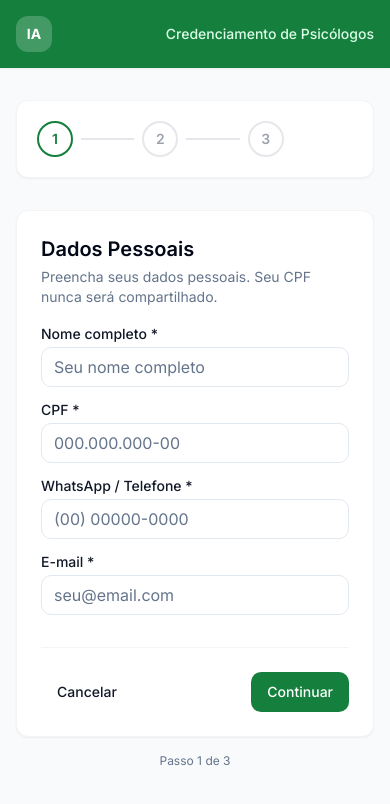
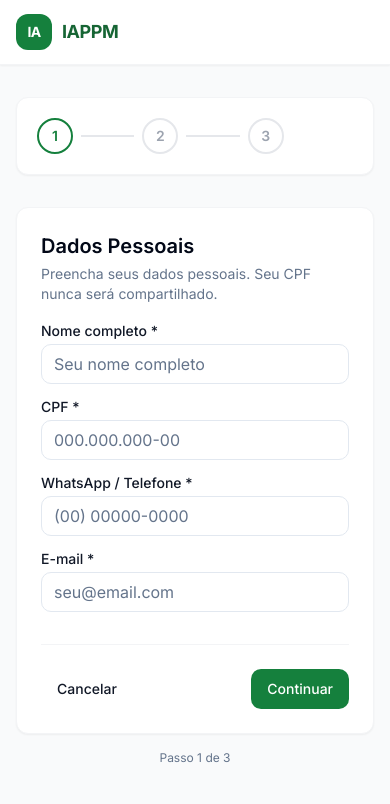
Before and after one commit to MXLI33/iappm-credenciamento, a React (Vite) app in the folder web/: page /credenciar in a window 390 px wide. Shown: the top 804 px of the page. Built offline with nearby package versions, Linux system fonts and the light colour scheme; no server answers.

Commit message:
feat: full UI/UX redesign — modern, responsive, consistent

```diff
--- a/web/src/pages/admin/ApplicationDetailPage.tsx
+++ b/web/src/pages/admin/ApplicationDetailPage.tsx
@@ -4,6 +4,7 @@ import { useQuery, useMutation, useQueryClient } from '@tanstack/react-query'
 import { format } from 'date-fns'
 import { ptBR } from 'date-fns/locale'
 import { ArrowLeft, CheckCircle2, XCircle, Eye, Loader2, FileText, Image } from 'lucide-react'
+import { Logo } from '@/components/common/Logo'
 import { Button } from '@/components/ui/button'
 import { Separator } from '@/components/ui/separator'
 import { Skeleton } from '@/components/ui/skeleton'
@@ -108,14 +109,16 @@ export function ApplicationDetailPage() {
 
   return (
     <div className="flex min-h-screen flex-col bg-gray-50">
-      <header className="border-b border-gray-200 bg-white px-6 py-4">
-        <div className="flex items-center gap-3">
-          <Button variant="ghost" size="sm" asChild>
+      <header className="border-b border-gray-100 bg-white px-6 h-16 flex items-center">
+        <div className="flex items-center gap-3 w-full">
+          <Button variant="ghost" size="icon" className="h-8 w-8 shrink-0" asChild>
             <Link to="/admin/credenciamento"><ArrowLeft className="h-4 w-4" /></Link>
           </Button>
-          <div>
-            <p className="text-sm font-semibold text-foreground">Detalhe da Solicitação</p>
-            <p className="text-xs text-muted-foreground font-mono">{app.protocol}</p>
+          <Logo size="sm" asLink={false} />
+          <div className="hidden sm:block h-4 w-px bg-gray-200" />
+          <div className="hidden sm:block">
+            <p className="text-sm font-semibold text-foreground leading-none">Detalhe da Solicitação</p>
+            <p className="text-xs text-muted-foreground font-mono mt-0.5">{app.protocol}</p>
           </div>
           <div className="ml-auto flex items-center gap-2">
             <StatusBadge status={app.status} />
--- a/web/src/pages/admin/ApplicationsPage.tsx
+++ b/web/src/pages/admin/ApplicationsPage.tsx
@@ -4,6 +4,7 @@ import { useQuery } from '@tanstack/react-query'
 import { format } from 'date-fns'
 import { ptBR } from 'date-fns/locale'
 import { Eye, Search } from 'lucide-react'
+import { Logo } from '@/components/common/Logo'
 import { Tabs, TabsList, TabsTrigger } from '@/components/ui/tabs'
 import { Button } from '@/components/ui/button'
 import { Input } from '@/components/ui/input'
@@ -42,16 +43,12 @@ export function ApplicationsPage() {
   return (
     <div className="flex min-h-screen flex-col bg-gray-50">
       {/* Admin header */}
-      <header className="border-b border-gray-200 bg-white px-6 py-4">
-        <div className="flex items-center justify-between">
-          <div className="flex items-center gap-3">
-            <div className="flex h-9 w-9 items-center justify-center rounded-lg bg-primary">
-              <span className="text-sm font-bold text-white">IA</span>
-            </div>
-            <div>
-              <p className="text-sm font-semibold text-foreground">IAPPM Admin</p>
-              <p className="text-xs text-muted-foreground">Credenciamento</p>
-            </div>
+      <header className="border-b border-gray-100 bg-white px-6 h-16 flex items-center">
+        <div className="flex items-center justify-between w-full">
+          <div className="flex items-center gap-4">
+            <Logo size="md" asLink={false} />
+            <div className="hidden sm:block h-5 w-px bg-gray-200" />
+            <p className="hidden sm:block text-sm text-muted-foreground">Painel Administrativo</p>
           </div>
           <Button variant="outline" size="sm" asChild>
             <Link to="/psicologos">Ver plataforma</Link>
--- a/web/src/pages/public/ApplyPage.tsx
+++ b/web/src/pages/public/ApplyPage.tsx
@@ -4,6 +4,7 @@ import { zodResolver } from '@hookform/resolvers/zod'
 import { Link } from 'react-router-dom'
 import { Loader2 } from 'lucide-react'
 import { Button } from '@/components/ui/button'
+import { Logo } from '@/components/common/Logo'
 import { StepIndicator } from '@/components/apply/StepIndicator'
 import { Step1Personal } from '@/components/apply/Step1Personal'
 import { Step2Professional } from '@/components/apply/Step2Professional'
@@ -124,15 +125,10 @@ export function ApplyPage() {
   return (
     <div className="flex min-h-screen flex-col bg-gray-50">
       {/* Header */}
-      <header className="bg-primary py-4 shadow-sm">
-        <div className="page-container flex items-center justify-between">
-          <Link to="/" className="flex items-center gap-2">
-            <div className="flex h-9 w-9 items-center justify-center rounded-lg bg-white/20">
-              <span className="text-sm font-bold text-white">IA</span>
-            </div>
-            <span className="font-bold text-white hidden sm:block">IAPPM</span>
-          </Link>
-          <p className="text-sm text-primary-100 font-medium">Credenciamento de Psicólogos</p>
+      <header className="bg-white border-b border-gray-100 shadow-sm">
+        <div className="page-container flex h-16 items-center justify-between">
+          <Logo size="md" />
+          <p className="text-sm text-muted-foreground font-medium hidden sm:block">Credenciamento de Psicólogos</p>
         </div>
       </header>
 
```
